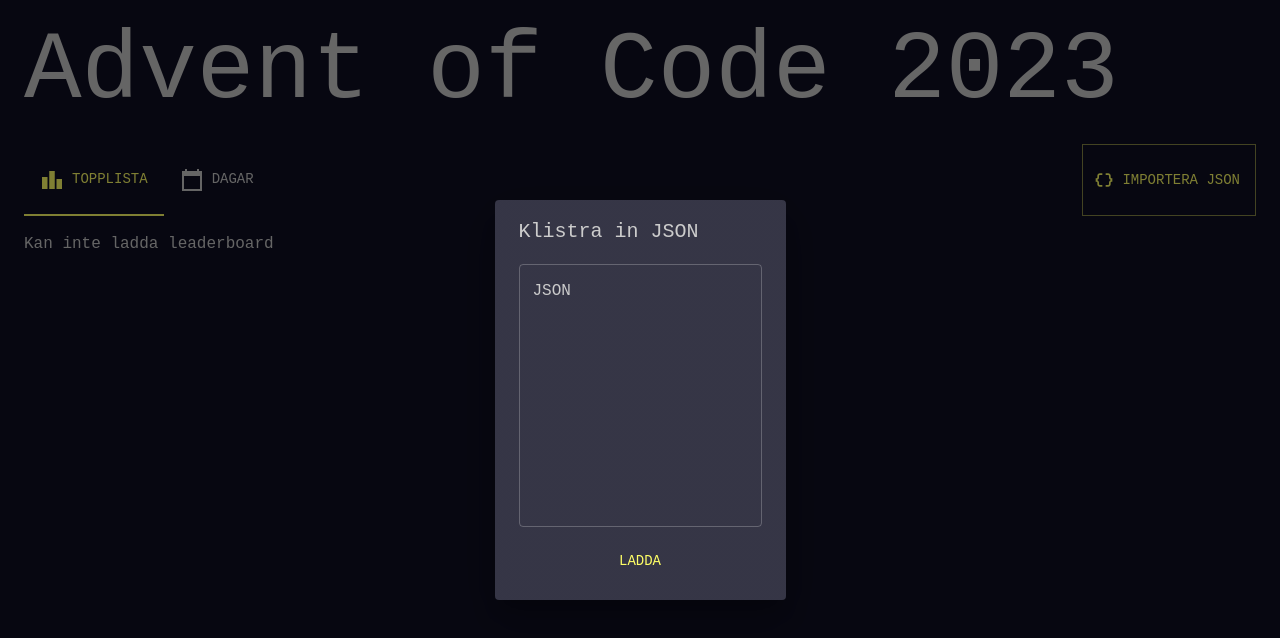
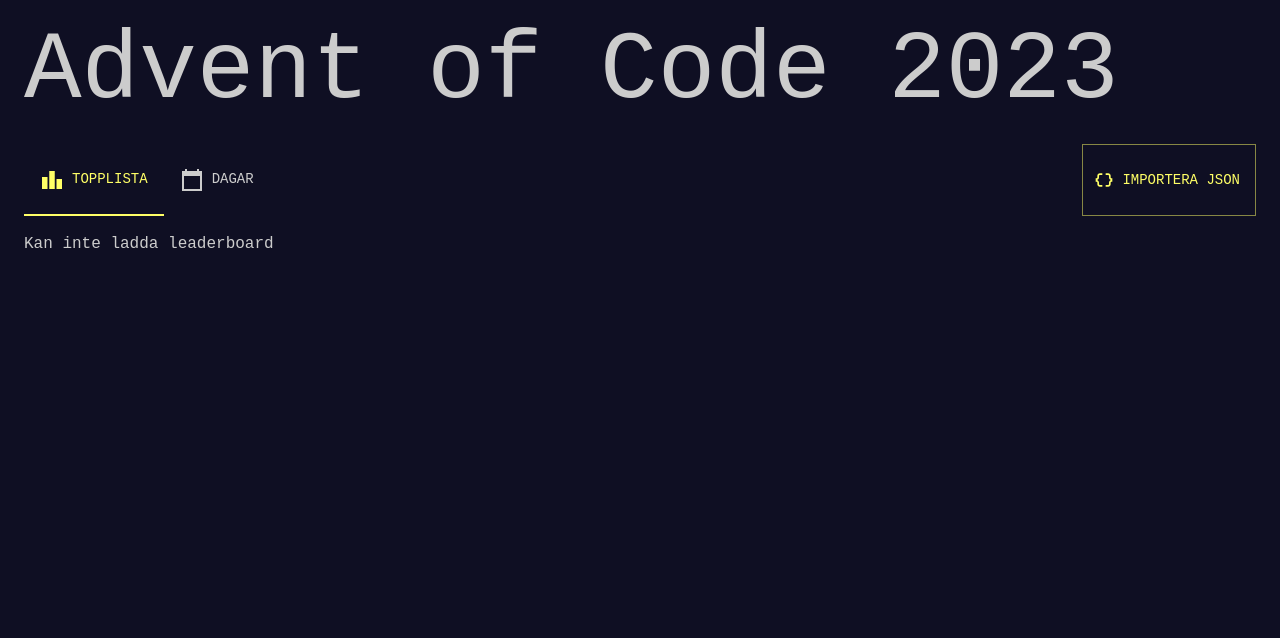
Before and after one commit to nilschristoffer/aoc-x, a React (Create React App) app: page / in a window 1280 px wide. Shown: the top 638 px of the page. Built offline with nearby package versions, Linux system fonts and the light colour scheme.

Commit message:
prevent open data modal by default

```diff
--- a/src/Stats/DataModal/DataModal.tsx
+++ b/src/Stats/DataModal/DataModal.tsx
@@ -25,8 +25,8 @@
   const [jsonData, setJsonData] = React.useState("");
   const [error, setError] = React.useState("");
 
-  const { setLeaderboard, leaderboard } = useAdventOfCodeJson();
-  const [open, setOpen] = React.useState(!leaderboard);
+  const { setLeaderboard } = useAdventOfCodeJson();
+  const [open, setOpen] = React.useState(false);
 
   const handleChange = (event: React.ChangeEvent<HTMLInputElement>) => {
     const { value } = event.target;
```
